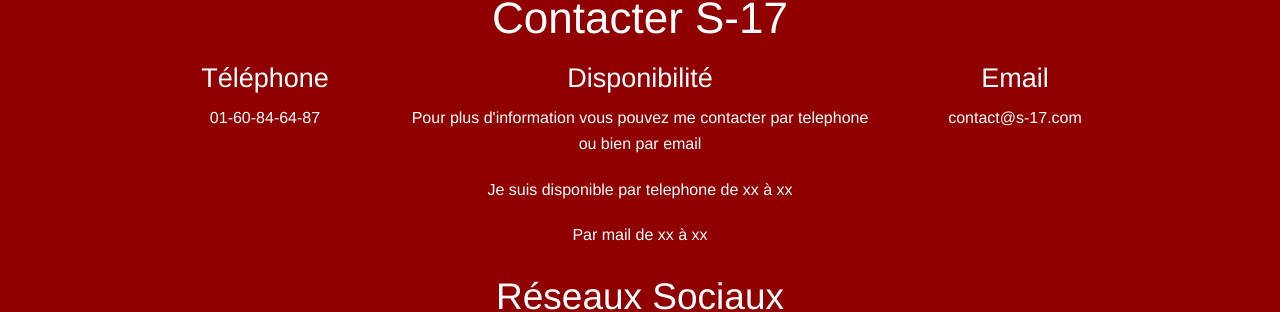
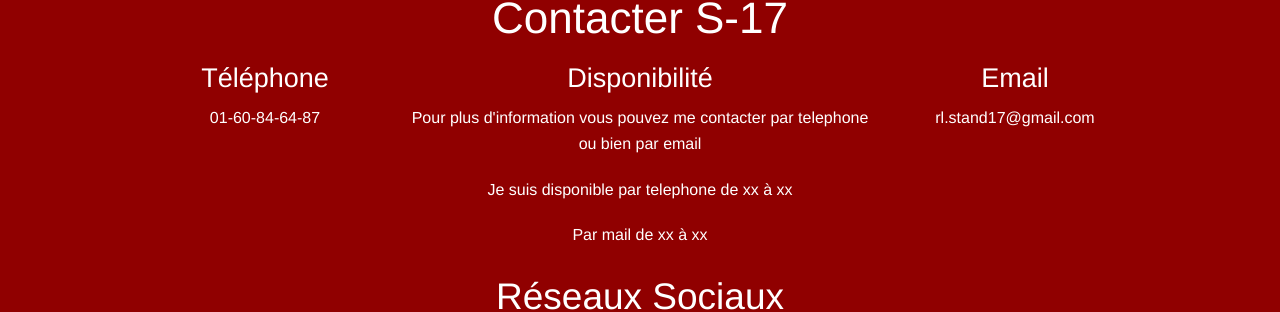
Before and after one commit to Thegeiger/S-17, a Jekyll site: the page built from index.html, in a window 1280 px wide and 900 px high, scrolled down 2925 px. Shown: the part 360-672 px from the top of the window. Built offline with Jekyll 4.4.1, drawn with Linux system fonts in a browser that asks for light colours.

Commit message:
Updated '_includes/footer.html' via CloudCannon

```diff
--- a/_includes/footer.html
+++ b/_includes/footer.html
@@ -18,7 +18,7 @@
           </div>
           <div class="large-3 columns">
             <h3 class="text-center editable">Email</h3>
-            <p class="text-center editable"><a style="color:white;" href="mailto:contact@s-17.com">contact@s-17.com</a></p>
+            <p class="text-center editable">rl.stand17@gmail.com</p>
           </div>
         </div>
 
@@ -40,7 +40,7 @@
         </div>
         <div class="row">
           <div class="large-offset-5 medium-offset-5 large-2 columns">
-            <a target="_blank" href="{{page.footer.facebook}}"><img alt="fb" class="imgtocenter" width="120px" src="/images/fb.gif"></a>
+            <a target="_blank" href="{{page.footer.facebook}}"><img alt="fb" class="imgtocenter" width="120px" src="/images/fb.gif" /></a>
           </div>
         </div>
 
```
